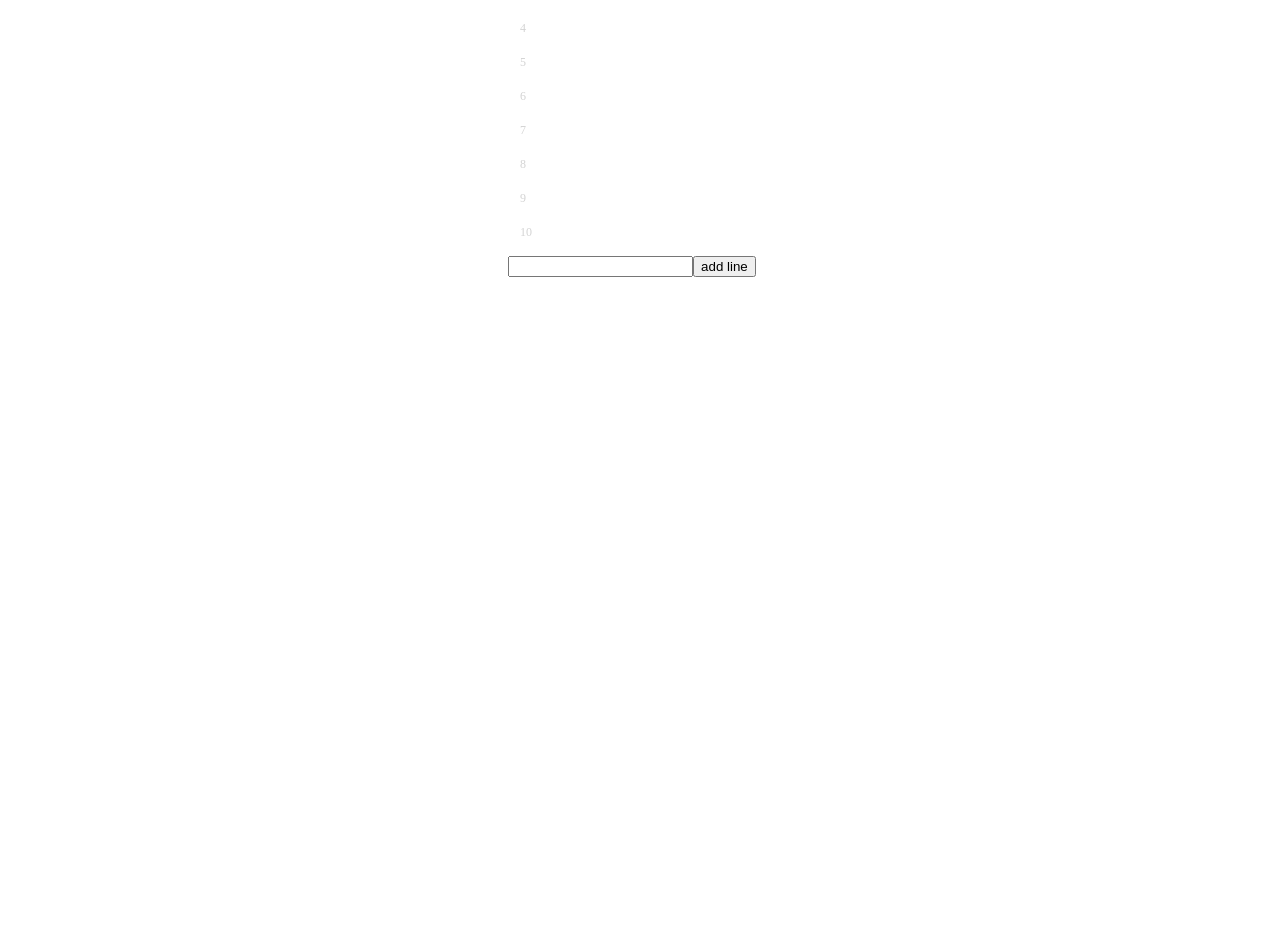
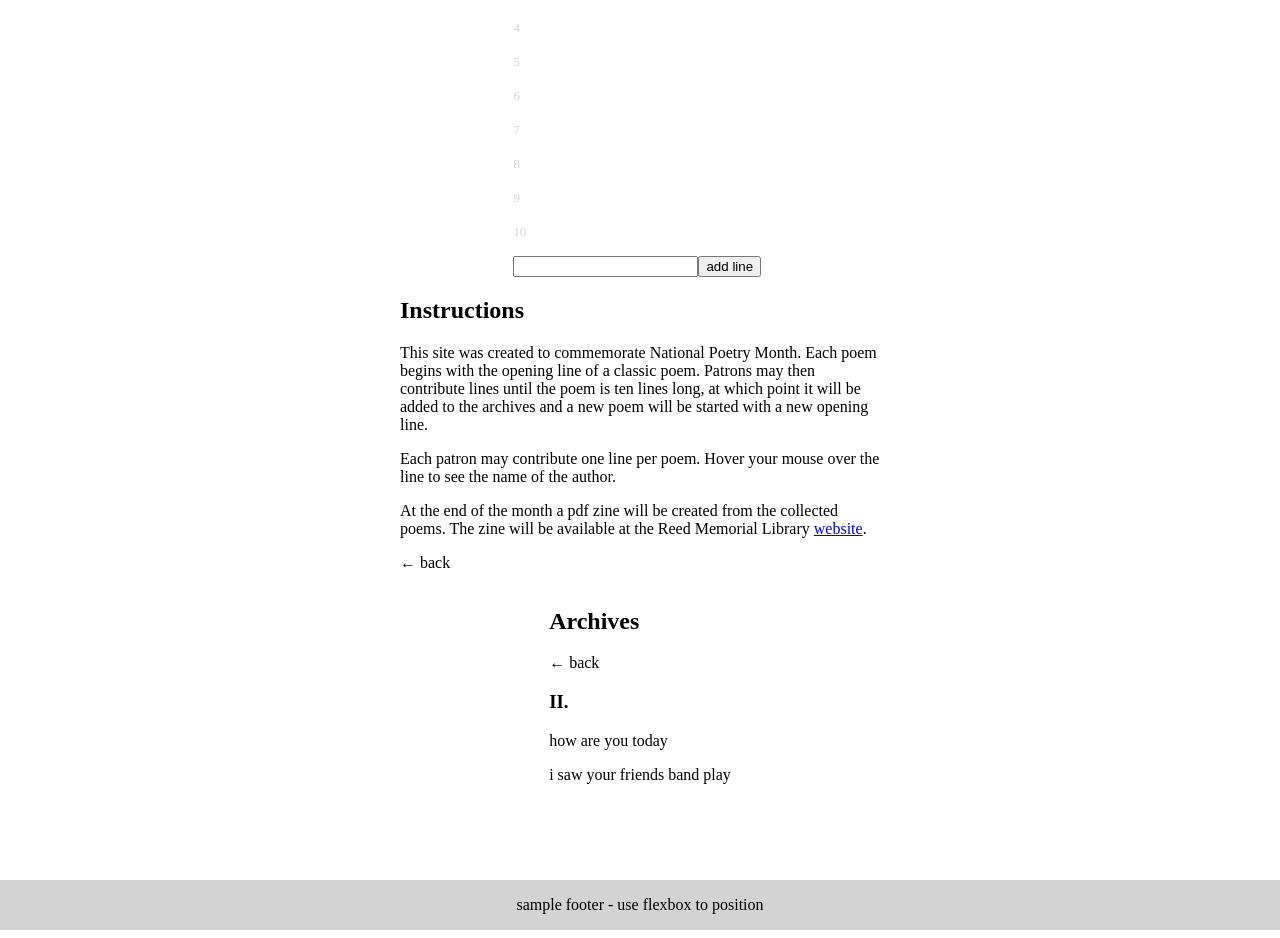
Before and after one commit to nsmarino/reedpoetry, a React (Create React App) app: page / in a window 1280 px wide. Shown: the part 280-1218 px from the top of the page. Before the commit the page ends 800 px from the top, so only its background shows below. Built offline with nearby package versions, Linux system fonts and the light colour scheme.

Commit message:
basic layout

```diff
--- a/src/App.css
+++ b/src/App.css
@@ -33,6 +33,17 @@ li:hover {
 
 .lineNumber {
   color: lightgray;
-  padding: 1em;
-  font-size: .75em;
+  padding-right: 1em;
+  font-size: .8em;
 }
+
+footer {
+  margin-top: 5em;
+  background-color: lightgray;
+  width: 100vw;
+  text-align: center;
+}
+
+.Instructions {
+  width:30em;
+}
--- a/src/App.js
+++ b/src/App.js
@@ -1,5 +1,33 @@
-import React from 'react';
+import React, {useState} from 'react';
 import './App.css';
+
+// const generateId = () => Math.floor(Math.random() * 1000)
+
+const firstLines = [
+  'The art of losing isn’t hard to master',
+  'When, in disgrace with fortune and men’s eyes',
+  'Coming by evening through the wintry city',
+  'Exultation is the going of an inland soul to sea',
+  'You can get there from here, though there’s no going home.',
+  'Go and catch a falling star',
+  'I wandered lonely as a cloud',
+  'Shall I compare thee to a summer’s day?',
+  '’Twas brillig, and the slithy toves',
+  'Midway upon the journey of our life',
+  'Whose woods these are I think I know.',
+  'Much have I travelled in the realms of gold,',
+  "Sing, goddess, of Achilles' ruinous anger",
+  "Let us go then, you and I,",
+  'Stop all the clocks, cut off the telephone,',
+  'So worn with passing through the bars,',
+  'These decibels are a kind of flagellation',
+  'Had we but world enough, and time,',
+]
+
+const sampleArchivePoem = {
+  title: 'II.',
+  content: ['how are you today', 'i saw your friends band play']
+}
 
 const Header = () => {
   return (
@@ -15,66 +43,108 @@ const Header = () => {
   )
 }
 
-const Poem = ({firstLine, handleSubmit}) => {
+const Footer = () => (
+  <footer>
+  <p>sample footer - use flexbox to position</p>
+  </footer>
+)
 
-  // const showLines = () => {
-  //   const lineArray = []
-  //   for (let i=1;i<10;i++) {
-  //     const line = <p></p>
-  //   }
-  // }
+const Poem = ({poem, handleSubmit, value, handleChange}) => {
 
   return (
     <div>
       <h2>I.</h2>
-      <p><span className="lineNumber">1</span>{firstLine}</p>
-      <p><span className="lineNumber">2</span></p>
-      <p><span className="lineNumber">3</span></p>
-      <p><span className="lineNumber">4</span></p>
-      <p><span className="lineNumber">5</span></p>
-      <p><span className="lineNumber">6</span></p>
-      <p><span className="lineNumber">7</span></p>
-      <p><span className="lineNumber">8</span></p>
-      <p><span className="lineNumber">9</span></p>
-      <p><span className="lineNumber">10</span></p>
+        <div className='poem'>
+          <p><span className='lineNumber'>1</span>{poem[0] || ''}</p>
+          <p><span className='lineNumber'>2</span>{poem[1] || ''}</p>
+          <p><span className='lineNumber'>3</span>{poem[2] || ''}</p>
+          <p><span className='lineNumber'>4</span>{poem[3] || ''}</p>
+          <p><span className='lineNumber'>5</span>{poem[4] || ''}</p>
+          <p><span className='lineNumber'>6</span>{poem[5] || ''}</p>
+          <p><span className='lineNumber'>7</span>{poem[6] || ''}</p>
+          <p><span className='lineNumber'>8</span>{poem[7] || ''}</p>
+          <p><span className='lineNumber'>9</span>{poem[8] || ''}</p>
+          <p><span className='lineNumber'>10</span>{poem[9] || ''}</p>
+        </div>
+
       <form onSubmit={handleSubmit}>
-        <input type="text"/>
+        <input
+          value={value}
+          onChange={handleChange}
+        />
         <button>add line</button>
       </form>
     </div>
   )
 }
 
+const Instructions = () => (
+  <div className="Instructions">
+    <h2>Instructions</h2>
+    <p>This site was created to commemorate National Poetry Month. Each poem begins with the opening line of a classic poem. Patrons may then contribute lines until the poem is ten lines long, at which point it will be added to the archives and a new poem will be started with a new opening line.</p>
+    <p>Each patron may contribute one line per poem. Hover your mouse over the line to see the name of the author.</p>
+    <p>At the end of the month a pdf zine will be created from the collected poems. The zine will be available at the Reed Memorial Library <a href="http://carmellibrary.org/">website</a>.</p>
+    <p>← back</p>
+  </div>
+)
+
+const ArchivePoem = ({poem}) => {
+  const showLines = () => poem.content.map(
+    line => <p>{line}</p>
+  )
+  return (
+  <div>
+    <h3>{poem.title}</h3>
+    {showLines()}
+  </div>
+  )
+}
+
+const Archives = ({poems}) => {
+
+  const showArchives = () => poems.map(poem => <ArchivePoem poem={poem}/>)
+  return (
+    <div>
+      <h2>Archives</h2>
+      <p>← back</p>
+      {showArchives()}
+    </div>
+  )
+}
+
 function App() {
-  const firstLines = [
-    'The art of losing isn’t hard to master',
-    'When, in disgrace with fortune and men’s eyes',
-    'Coming by evening through the wintry city',
-    'Exultation is the going of an inland soul to sea',
-    'You can get there from here, though there’s no going home.',
-    'Go and catch a falling star',
-    'I wandered lonely as a cloud',
-    'Shall I compare thee to a summer’s day?',
-    '’Twas brillig, and the slithy toves',
-    'Midway upon the journey of our life',
-    'Whose woods these are I think I know.',
-    'Much have I travelled in the realms of gold,',
-    "Sing, goddess, of Achilles' ruinous anger",
-    "Let us go then, you and I,",
-    'Stop all the clocks, cut off the telephone,',
-    'So worn with passing through the bars,',
-    'These decibels are a kind of flagellation',
-    'Had we but world enough, and time,',
-  ]
+  const [currentPoem, setCurrentPoem] = useState([firstLines[0]])
+  const [newLine, setNewLine] = useState('')
+  const [archivePoems, setArchivePoems] = useState([sampleArchivePoem])
 
   const handleSubmit = e => {
-    console.log(e.target)
+    e.preventDefault()
+    if (currentPoem.length === 10) {
+      console.log('not today sicko')
+      return
+    }
+    setCurrentPoem(currentPoem.concat(newLine))
+    setNewLine('')
+    console.log(currentPoem)
+  }
+
+  const handleChange= e => {
+    setNewLine(e.target.value)
+    console.log(newLine)
   }
 
   return (
     <div className="App">
       <Header />
-      <Poem firstLine={firstLines[0]} handleSubmit={handleSubmit}/>
+      <Poem
+        poem={currentPoem}
+        handleSubmit={handleSubmit}
+        value={newLine}
+        handleChange={handleChange}
+      />
+      <Instructions />
+      <Archives poems={archivePoems} />
+      <Footer />
     </div>
   );
 }
```
